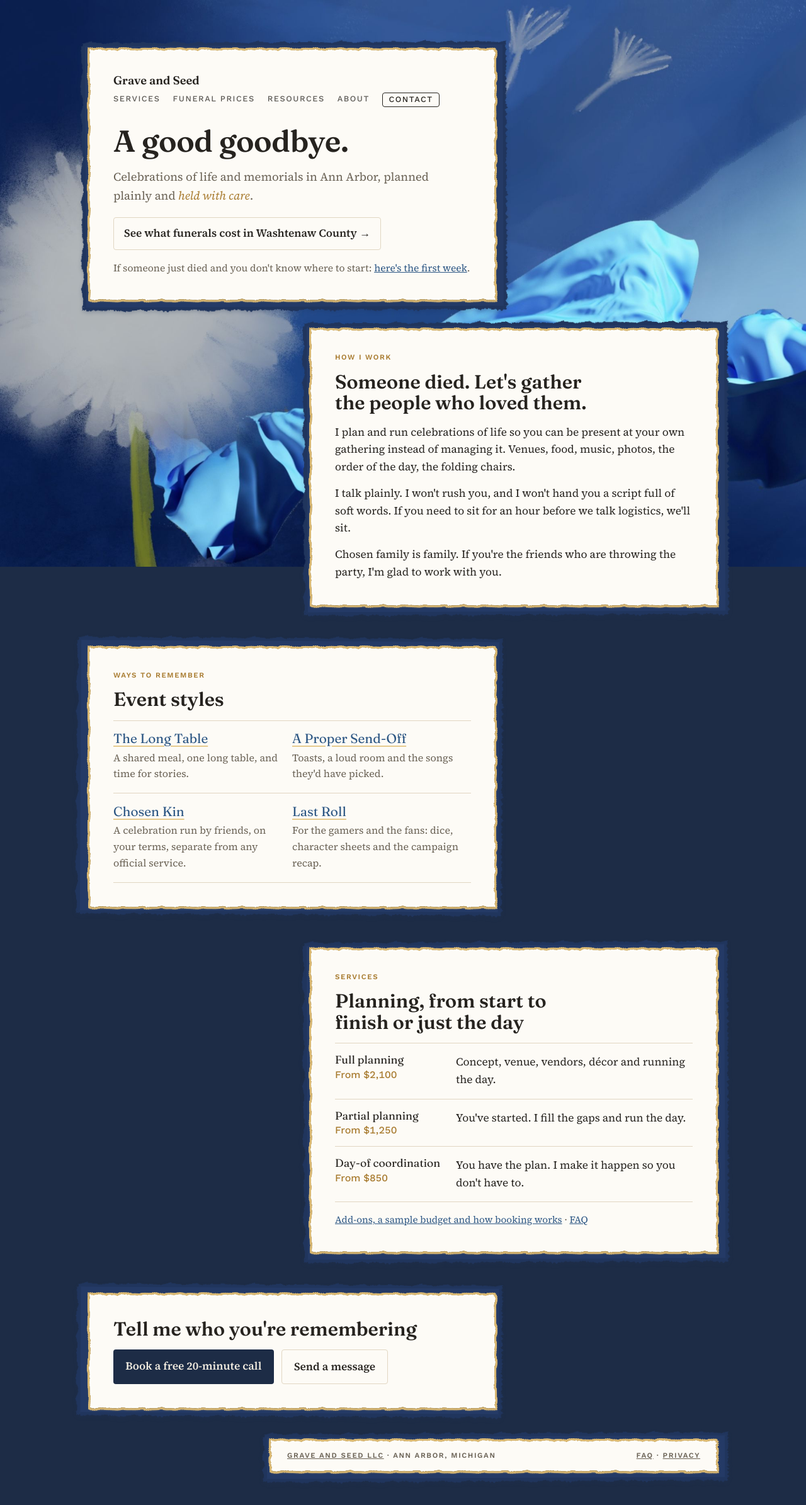
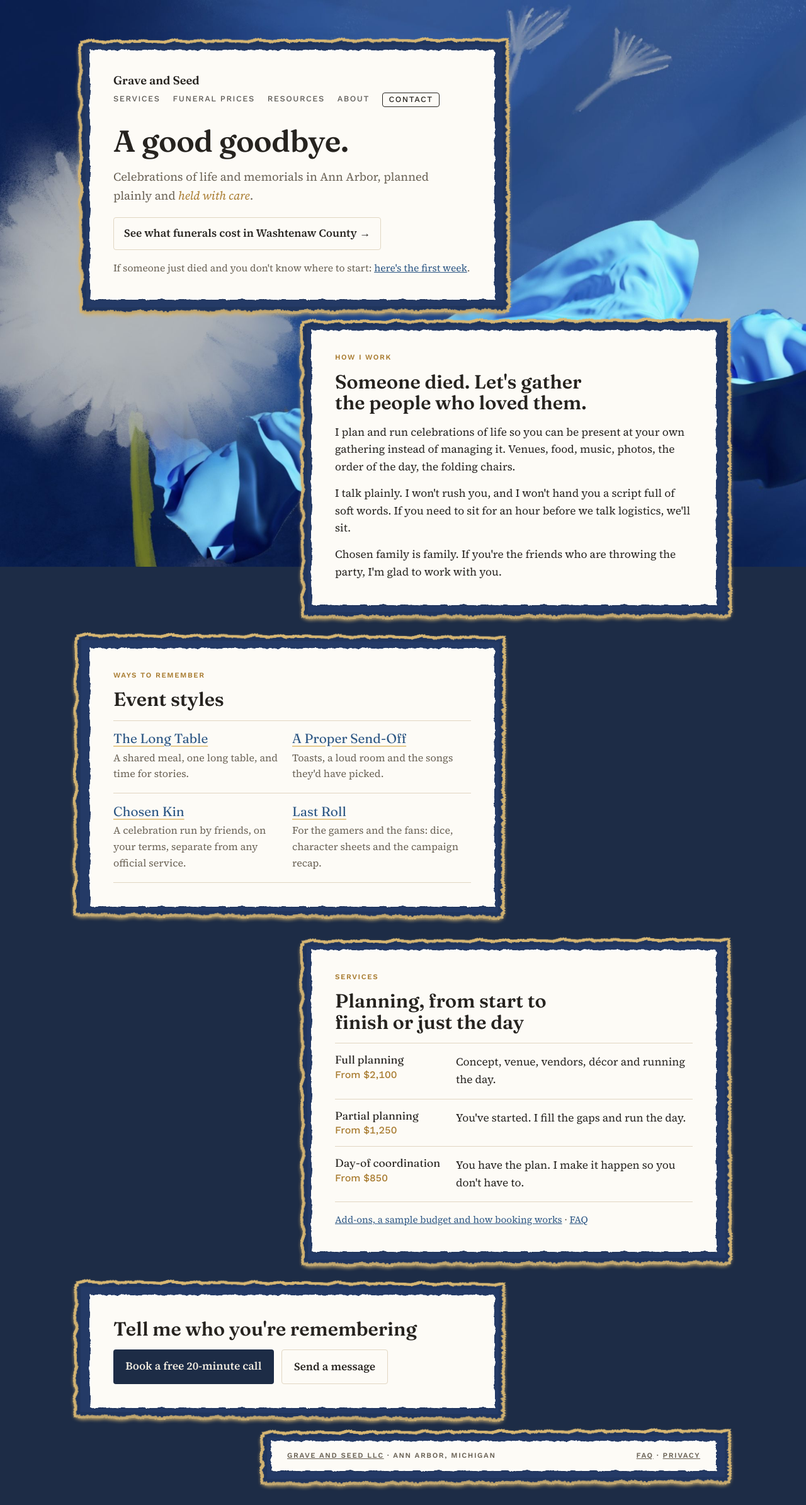
Before and after one commit to katekelley/graveandseed, a Jekyll site: the page built from index.html, in a window 1280 px wide. Shown: the whole page at 63% size. Built offline with Jekyll 4.4.1, drawn with Linux system fonts in a browser that asks for light colours.

Commit message:
Gold mat under the blue construction paper
Co-Authored-By: Claude Opus 5.5 <noreply@anthropic.com>
Claude-Session: https://claude.ai/code/session_011MgnuCgP3j7vY9GWkoifJs

```diff
--- a/_includes/head.html
+++ b/_includes/head.html
@@ -179,8 +179,8 @@ header.soil, header.soil.slim, header.soil.hero { background: none; min-height:
 header.soil::before { display: none; }
 header.soil .wrap, header.soil.slim .wrap, main .wrap > *, footer .wrap { position: relative; isolation: isolate; box-sizing: border-box; }
 header.soil .wrap, header.soil.slim .wrap { margin-top: clamp(2rem, 9vh, 5.5rem); padding: clamp(1.4rem, 4vw, 2.25rem); gap: 1rem; max-width: 44rem; }
-header.soil .wrap::before, main .wrap > *::before, footer .wrap::before { content: ""; position: absolute; z-index: -2; inset: -12px -18px -16px -11px; background-color: var(--backing); border-image: var(--edge-backing) 57 / 19px / 16px round; transform: rotate(var(--tilt, -0.25deg)); }
-header.soil .wrap::after, main .wrap > *::after, footer .wrap::after { content: ""; position: absolute; z-index: -1; inset: 0; background-color: var(--card); border-image: var(--edge-paper) 21 / 7px / 6px round; filter: drop-shadow(3px 0 0 var(--mat)) drop-shadow(-3px 0 0 var(--mat)) drop-shadow(0 3px 0 var(--mat)) drop-shadow(0 -3px 0 var(--mat)); }
+header.soil .wrap::before, main .wrap > *::before, footer .wrap::before { content: ""; position: absolute; z-index: -2; inset: -12px -18px -16px -11px; background-color: var(--backing); border-image: var(--edge-backing) 57 / 19px / 16px round; transform: rotate(var(--tilt, -0.25deg)); filter: drop-shadow(4px 0 0 var(--mat)) drop-shadow(-4px 0 0 var(--mat)) drop-shadow(0 4px 0 var(--mat)) drop-shadow(0 -4px 0 var(--mat)); }
+header.soil .wrap::after, main .wrap > *::after, footer .wrap::after { content: ""; position: absolute; z-index: -1; inset: 0; background-color: var(--card); border-image: var(--edge-paper) 21 / 7px / 6px round; }
 main .wrap > *:nth-child(2n) { --tilt: 0.3deg; }
 main .wrap > *:nth-child(2n)::before { inset: -16px -11px -12px -19px; }
 main .wrap { gap: 3.25rem; padding-block: 3.25rem 3.5rem; max-width: 44rem; }
```
